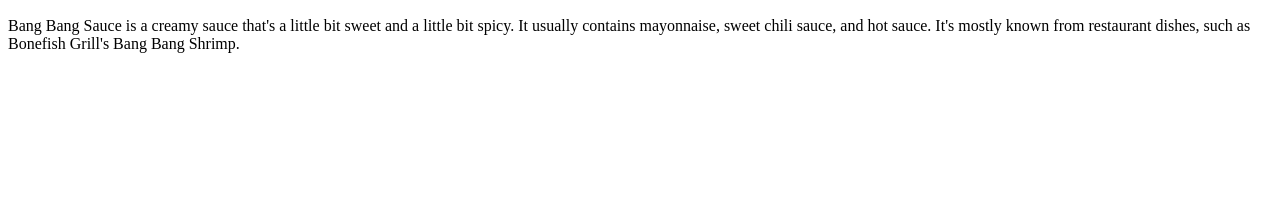
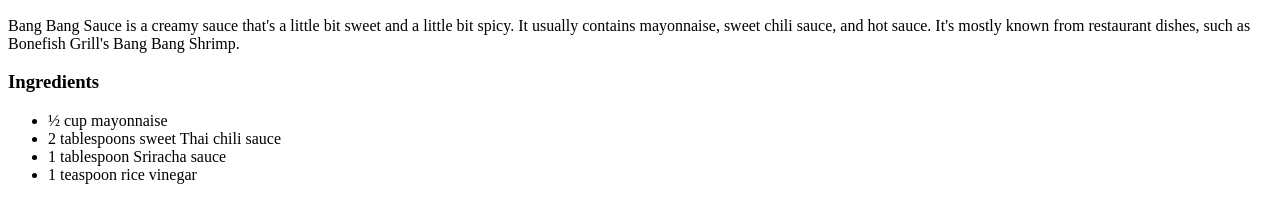
Before and after one commit to Abdul641/odin-recipes, a plain HTML site: page bangsauce.html in a window 1280 px wide. Shown: the part 434-656 px from the top of the page. Drawn offline with Linux system fonts and the light colour scheme.

Commit message:
adding Ingredients

```diff
--- a/bangsauce.html
+++ b/bangsauce.html
@@ -4,13 +4,19 @@
     <meta charset="UTF-8">
     <meta name="viewport" content="width=device-width, initial-scale=1.0">
     <title>Document</title>
+    <link rel="stylesheet" href="style.css">
 </head>
 <body>
     <h1>Bang Bang Sauce</h1>
-    <img src="https://www.allrecipes.com/thmb/sgTP9-9J4oQ3QaBK4DSXEs0YNoI=/1500x0/filters:no_upscale():max_bytes(150000):strip_icc()/7579460-bang-bang-sauce-Kims-Cooking-Now-4x3-1-5341019cce894635b720d02724b7d818.jpg" alt="Bang Bang sauce picture">
+    <img class="bang" src="https://www.allrecipes.com/thmb/sgTP9-9J4oQ3QaBK4DSXEs0YNoI=/1500x0/filters:no_upscale():max_bytes(150000):strip_icc()/7579460-bang-bang-sauce-Kims-Cooking-Now-4x3-1-5341019cce894635b720d02724b7d818.jpg" alt="Bang Bang sauce picture">
 <h2>Description</h2>
 <p>Bang Bang Sauce is a creamy sauce that's a little bit sweet and a little bit spicy. It usually contains mayonnaise, sweet chili sauce, and hot sauce. It's mostly known from restaurant dishes, such as Bonefish Grill's Bang Bang Shrimp.</p>
-
-
+<h3>Ingredients</h3>
+<ul>
+    <li>½ cup mayonnaise</li>
+    <li>2 tablespoons sweet Thai chili sauce</li>
+    <li>1 tablespoon Sriracha sauce</li>
+    <li> 1 teaspoon rice vinegar</li>
+</ul>
 </body>
 </html>
```
